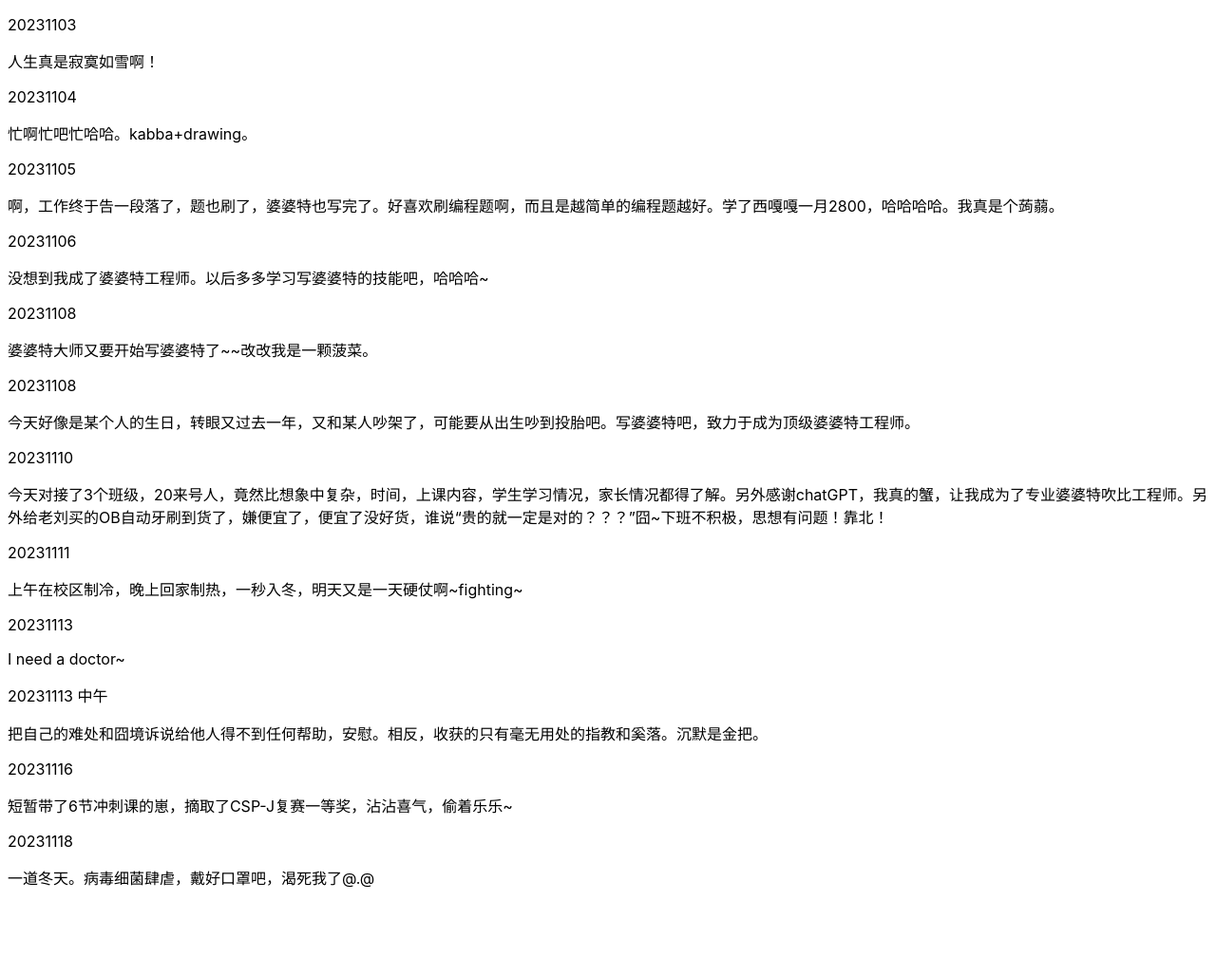
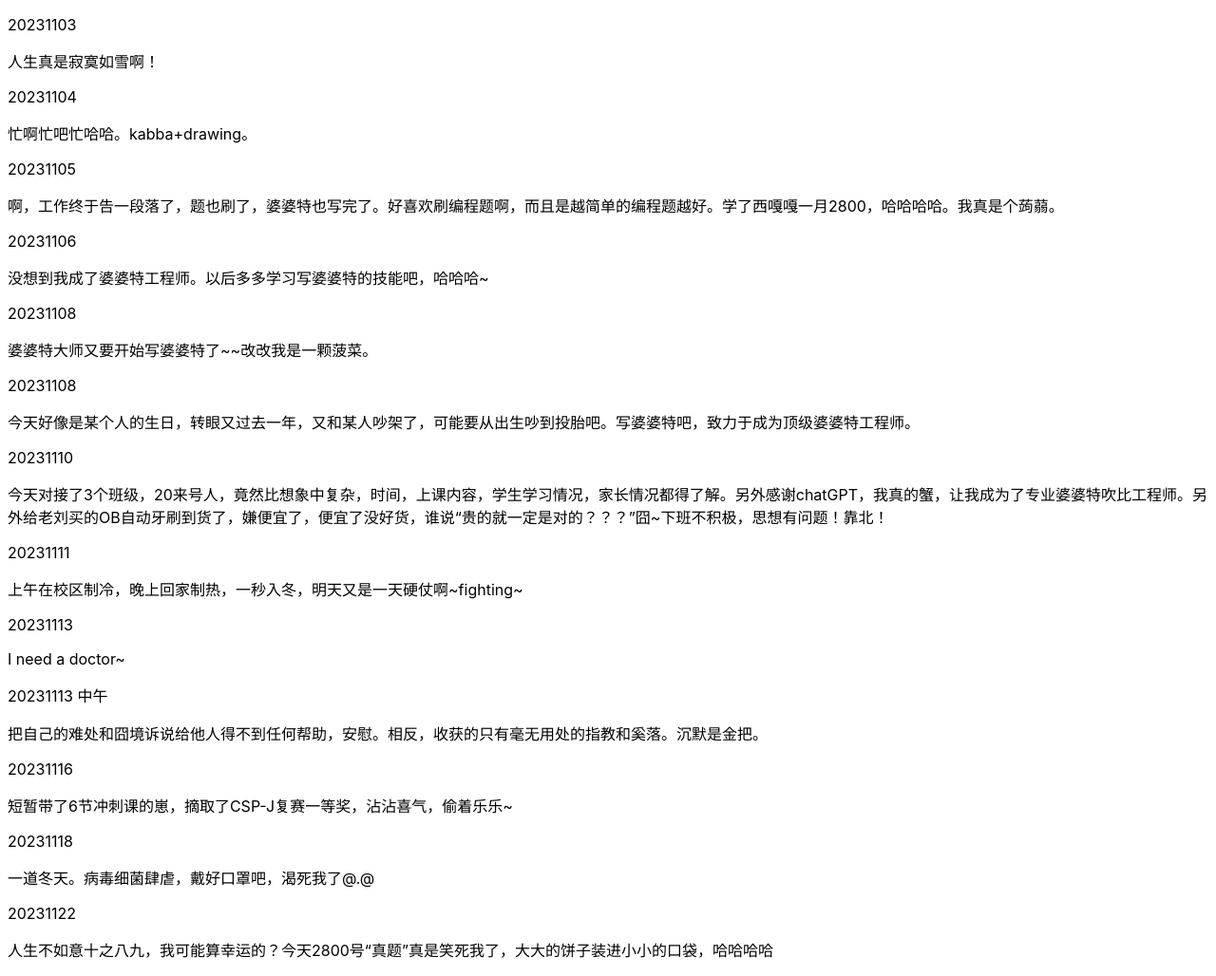
Before and after one commit to memorycancel/blog, a Jekyll site: the page built from index.md, in a window 1280 px wide. Shown: the whole page at 95% size. Built offline with Jekyll 4.4.1, drawn with Linux system fonts in a browser that asks for light colours; before the commit the page ends 952 px from its top, so only the background shows below that.

Commit message:
Update index.md

```diff
--- a/index.md
+++ b/index.md
@@ -50,3 +50,7 @@ I need a doctor~
 20231118
 
 一道冬天。病毒细菌肆虐，戴好口罩吧，渴死我了@.@
+
+20231122
+
+人生不如意十之八九，我可能算幸运的？今天2800号“真题”真是笑死我了，大大的饼子装进小小的口袋，哈哈哈哈
```
